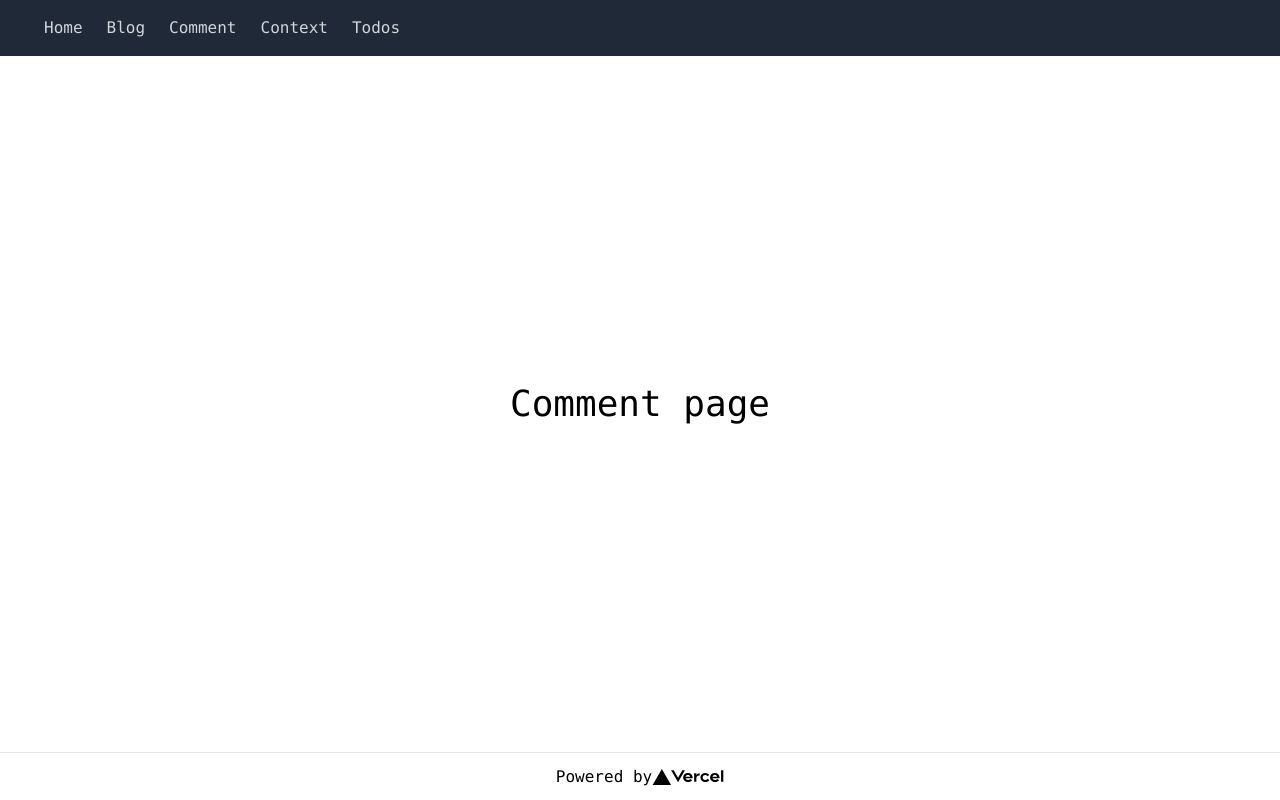
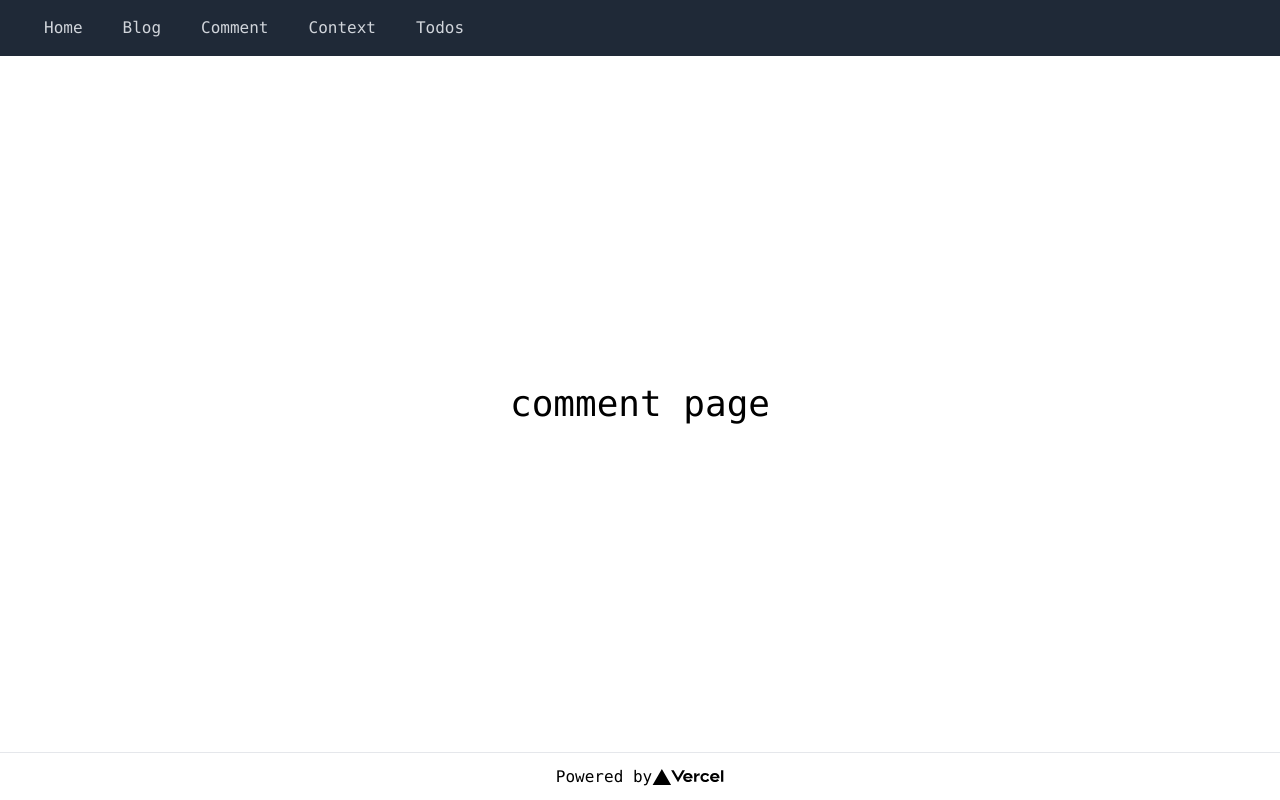
Before and after one commit to jimachi/nextjs-testing, a Next.js app: page /comment-page in a window 1280 px wide. Built offline with nearby package versions, Linux system fonts and the light colour scheme.

Commit message:
chore: 軽微な修正

```diff
--- a/components/Layout.tsx
+++ b/components/Layout.tsx
@@ -16,7 +16,7 @@ const Layout: FC<TITLE> = ({ children, title = 'Nextjs ' }) => {
       <header>
         <nav className="bg-gray-800 w-screen">
           <div className="flex items-center pl-8 h-14">
-            <div className="flex-space-x-4">
+            <div className="flex space-x-4">
               <Link href="/">
                 <a
                   data-testid="home-nav"
--- a/pages/blog-page.tsx
+++ b/pages/blog-page.tsx
@@ -3,7 +3,7 @@ import Layout from '../components/Layout'
 const BlogPage: React.FC = () => {
   return (
     <Layout title="Blog">
-      <p className="text-4xl">Blog page</p>
+      <p className="text-4xl">blog page</p>
     </Layout>
   )
 }
--- a/pages/comment-page.tsx
+++ b/pages/comment-page.tsx
@@ -3,7 +3,7 @@ import Layout from '../components/Layout'
 const CommentPage: React.FC = () => {
   return (
     <Layout title="Comment">
-      <p className="text-4xl">Comment page</p>
+      <p className="text-4xl">comment page</p>
     </Layout>
   )
 }
--- a/pages/context-page.tsx
+++ b/pages/context-page.tsx
@@ -3,7 +3,7 @@ import Layout from '../components/Layout'
 const ContextPage: React.FC = () => {
   return (
     <Layout title="Context">
-      <p className="text-4xl">Context page</p>
+      <p className="text-4xl">context page</p>
     </Layout>
   )
 }
--- a/pages/task-page.tsx
+++ b/pages/task-page.tsx
@@ -3,7 +3,7 @@ import Layout from '../components/Layout'
 const TaskPage: React.FC = () => {
   return (
     <Layout title="Todos">
-      <p className="text-4xl">Todos page</p>
+      <p className="text-4xl">todos page</p>
     </Layout>
   )
 }
```
